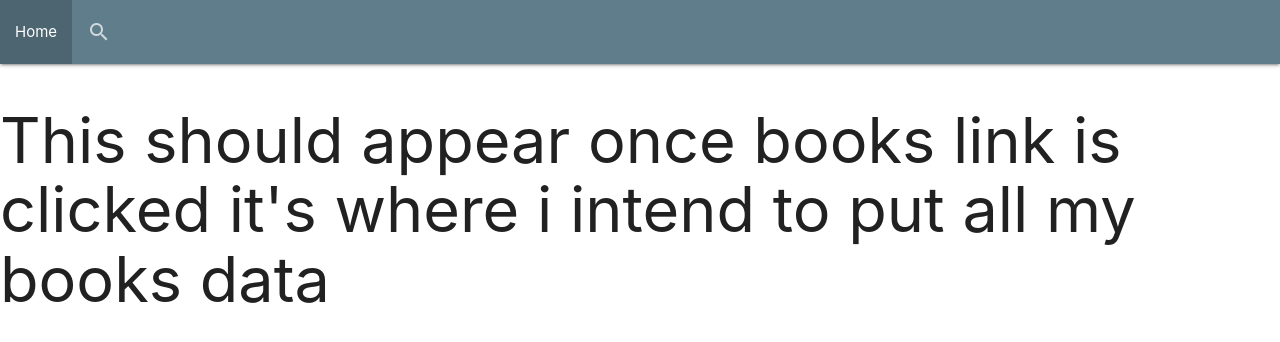
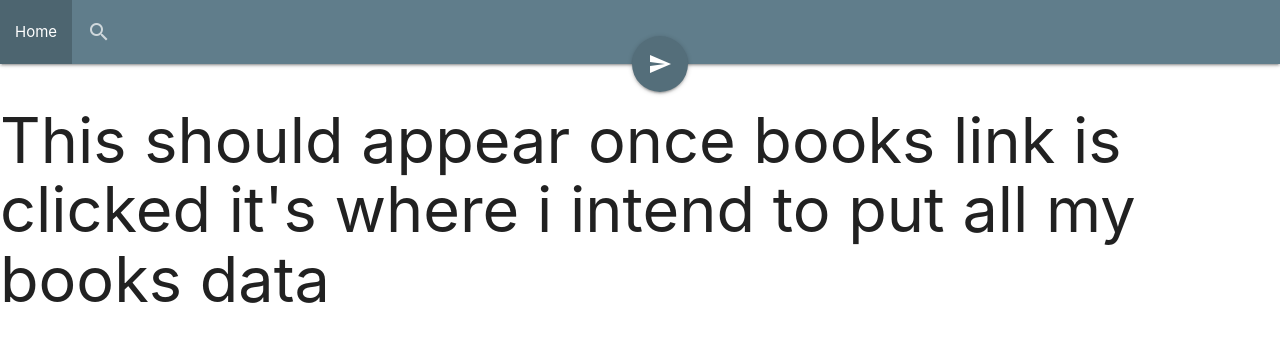
Before and after one commit to Isiah-VanBrackle/A-Quiet-Place-Frontend, a React (Create React App) app in the folder a-quiet-place/: page /books in a window 1280 px wide. Shown: the top 342 px of the page. Built offline with nearby package versions, Linux system fonts and the light colour scheme; no server answers.

Commit message:
added submit button to search, and listening for input

```diff
--- a/a-quiet-place/src/App.js
+++ b/a-quiet-place/src/App.js
@@ -2,10 +2,7 @@ import React, { Component } from 'react';
 import {BrowserRouter as Router, Route} from 'react-router-dom'
 
 import HomeContainer from './containers/HomeContainer.js'
-import HomeNavBar from './containers/HomeNavBar.js'
-
 import BooksContainer from './containers/BooksContainer.js'
-import BooksNavbar from './containers/BooksNavBar.js'
 
 import results from './yelp_data.js'
 import gApi from './google_uris.js'
@@ -15,9 +12,7 @@ class App extends Component {
   constructor(props) {
     super(props);
     this.state = {
-      results: results,
-      book: {},
-      query: '',
+      results: results
     }
   }
 
@@ -26,7 +21,6 @@ class App extends Component {
     .then(resp => resp.json())
     .then(console.log)
   }
-
 
 
   render() {
--- a/a-quiet-place/src/containers/BooksNavBar.js
+++ b/a-quiet-place/src/components/BooksNavBar.js
@@ -1,7 +1,7 @@
 import React from 'react'
 import {NavLink} from 'react-router-dom'
 
-const BooksNavbar = () => {
+const BooksNavbar = (props) => {
   return(
     <div className="navbar-fixed">
       <nav className="blue-grey">
@@ -11,9 +11,12 @@ const BooksNavbar = () => {
           </ul>
           <form>
             <div className="input-field col s6">
-              <input id="search" type="search" required/>
+              <input id="search" type="search" onChange={props.booksSearchInput} autoComplete="off" required/>
               <label className="label-icon" htmlFor="search"><i className="material-icons">search</i></label>
               <i className="material-icons">close</i>
+              <button className="btn-floating btn-large halfway-fab waves-effect waves-light blue-grey darken-1 right" type="submit" name="action" onClick={props.booksHandleSubmit}>
+                <i className="material-icons right">send</i>
+              </button>
             </div>
           </form>
         </div>
--- a/a-quiet-place/src/containers/BooksContainer.js
+++ b/a-quiet-place/src/containers/BooksContainer.js
@@ -1,14 +1,36 @@
-import React, { Component } from 'react';
+import React, { Component, Fragment } from 'react';
+import BooksNavBar from '../components/BooksNavBar.js'
 
-import BooksNavBar from './BooksNavBar.js'
 class Books extends Component {
+  constructor(props) {
+    super(props);
+    this.state = {
+      booksQuery: ''
+    }
+  }
+
+  booksSearchInput = (event) => {
+    console.log("users Input", event.target.value);
+    this.setState({booksQuery: event.target.value})
+    console.log("state post Input", this.state.booksQuery);
+  }
+
+  booksHandleSubmit = (event) => {
+    console.log("I was submitted", event.target);
+  }
 
   render() {
+    console.log(this.state.query);
     return (
-      <div className="Books">
-        <BooksNavBar />
-        <h1>This should appear once books link is clicked it's where i intend to put all my books data   </h1>
-      </div>
+      <Fragment>
+        <div className="Books">
+          <BooksNavBar
+            booksSearchInput={this.booksSearchInput}
+            booksHandleSubmit={this.booksHandleSubmit}
+          />
+          <h1>This should appear once books link is clicked it's where i intend to put all my books data   </h1>
+        </div>
+      </Fragment>
     );
   }
 
--- a/a-quiet-place/src/containers/HomeContainer.js
+++ b/a-quiet-place/src/containers/HomeContainer.js
@@ -1,6 +1,6 @@
 import React from 'react'
 
-import HomeNavBar from './HomeNavBar.js'
+import HomeNavBar from '../components/HomeNavBar.js'
 
 class Home extends React.Component {
   render () {
--- a/a-quiet-place/src/index.js
+++ b/a-quiet-place/src/index.js
@@ -1,6 +1,5 @@
 import React from 'react';
 import ReactDOM from 'react-dom';
-import {BrowserRouter as Router, Route} from 'react-router-dom'
 import './index.css';
 import App from './App';
 
```
Also changed, not shown: a-quiet-place/src/components/HomeNavBar.js (renamed from a-quiet-place/src/containers/HomeNavBar.js).
